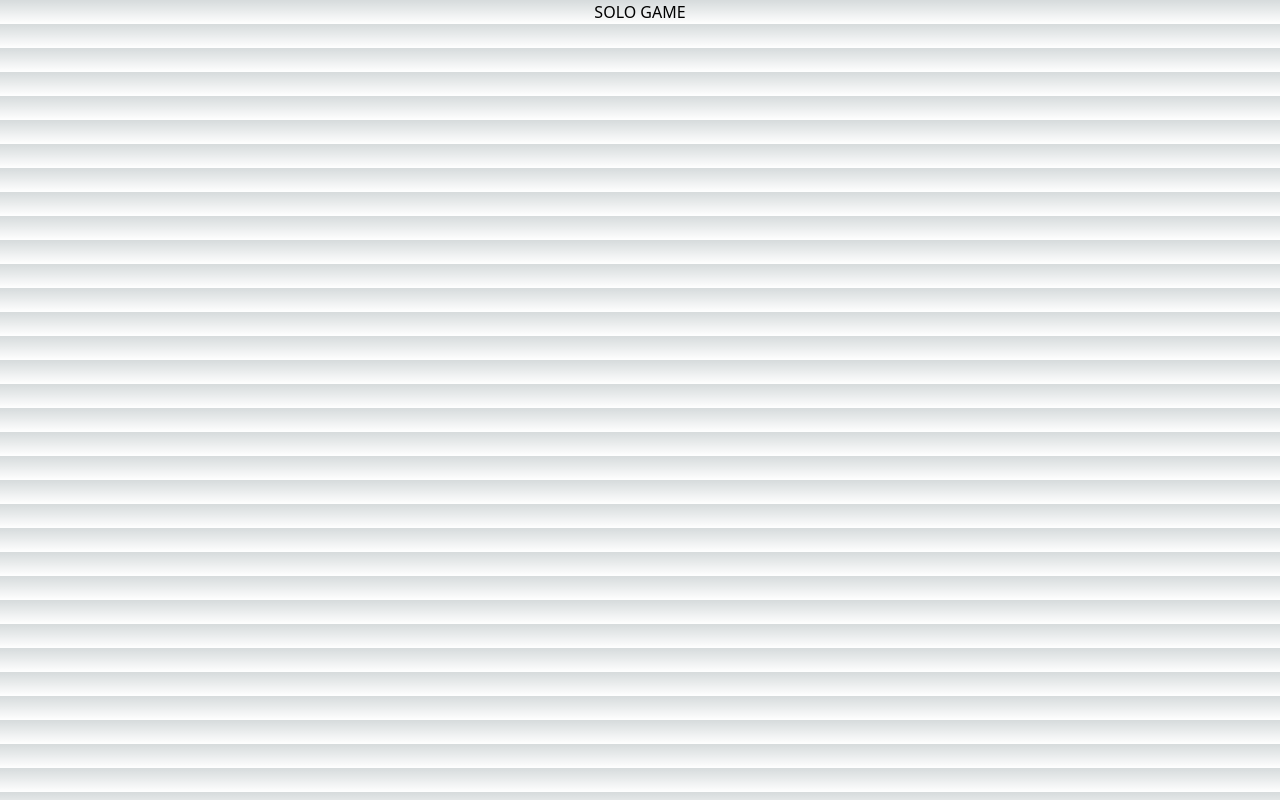
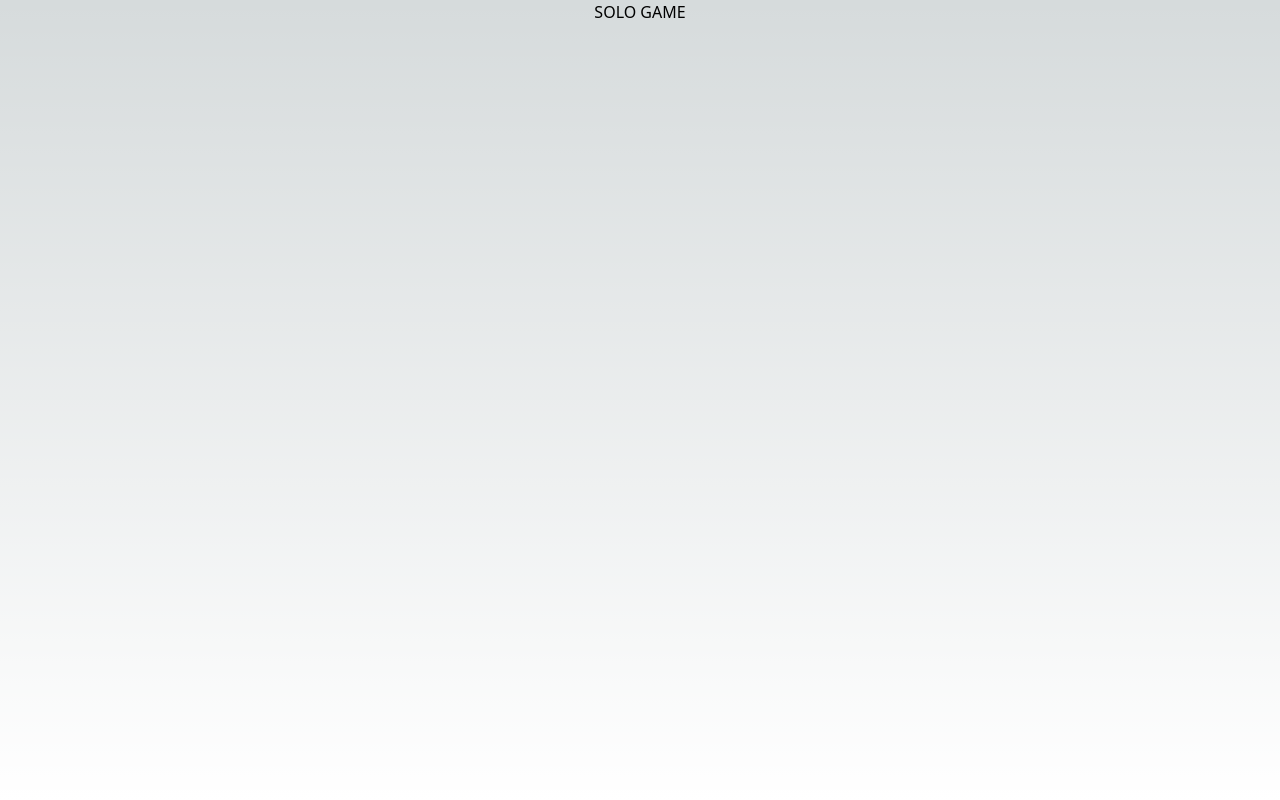
Before and after one commit to TomJegou/TANK-CONQUEROR, a Next.js app: page /soloGame in a window 1280 px wide. Built offline with nearby package versions, Linux system fonts and the light colour scheme.

Commit message:
ajusting grid

```diff
--- a/src/components/Head.js
+++ b/src/components/Head.js
@@ -6,7 +6,6 @@
         <title>{title}</title>
         <meta name="description" content={description} />
         <meta name="keywords" content={keywords} />
-
         </Head>
     );
 }
--- a/src/components/Layout.js
+++ b/src/components/Layout.js
@@ -8,7 +8,7 @@
             description="Tank Conqueror is a game where you can play with your friends and conquer the world"
             keywords="Tank, Conqueror, Game, Multiplayer, Online"
         />
-        <div className={className}>
+        <div className={"h-[100vh] " + className}>
             {children}
         </div>
         </>
--- a/src/pages/soloGame.js
+++ b/src/pages/soloGame.js
@@ -5,8 +5,10 @@
     return (
         <Layout className="flex flex-row flex-wrap justify-center">
             <h1 className="flex flex-row flex-wrap justify-center w-full">SOLO GAME</h1>
-            <Grid />
-            <Grid />
+            <div className="flex flex-row flex-wrap justify-between items-center w-full h-[70vh]">
+                <Grid />
+                <Grid />
+            </div>
         </Layout>
     )
 }
```
